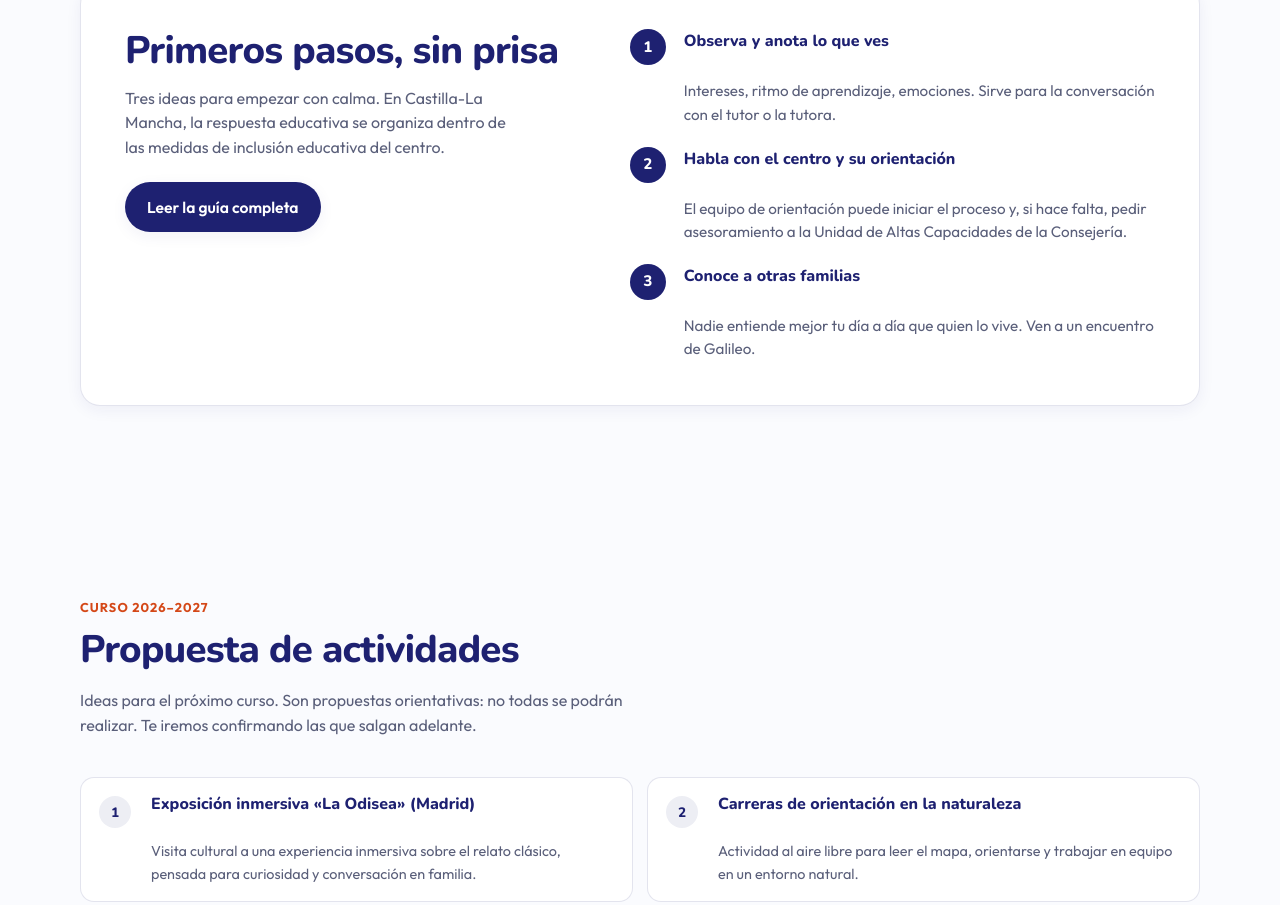
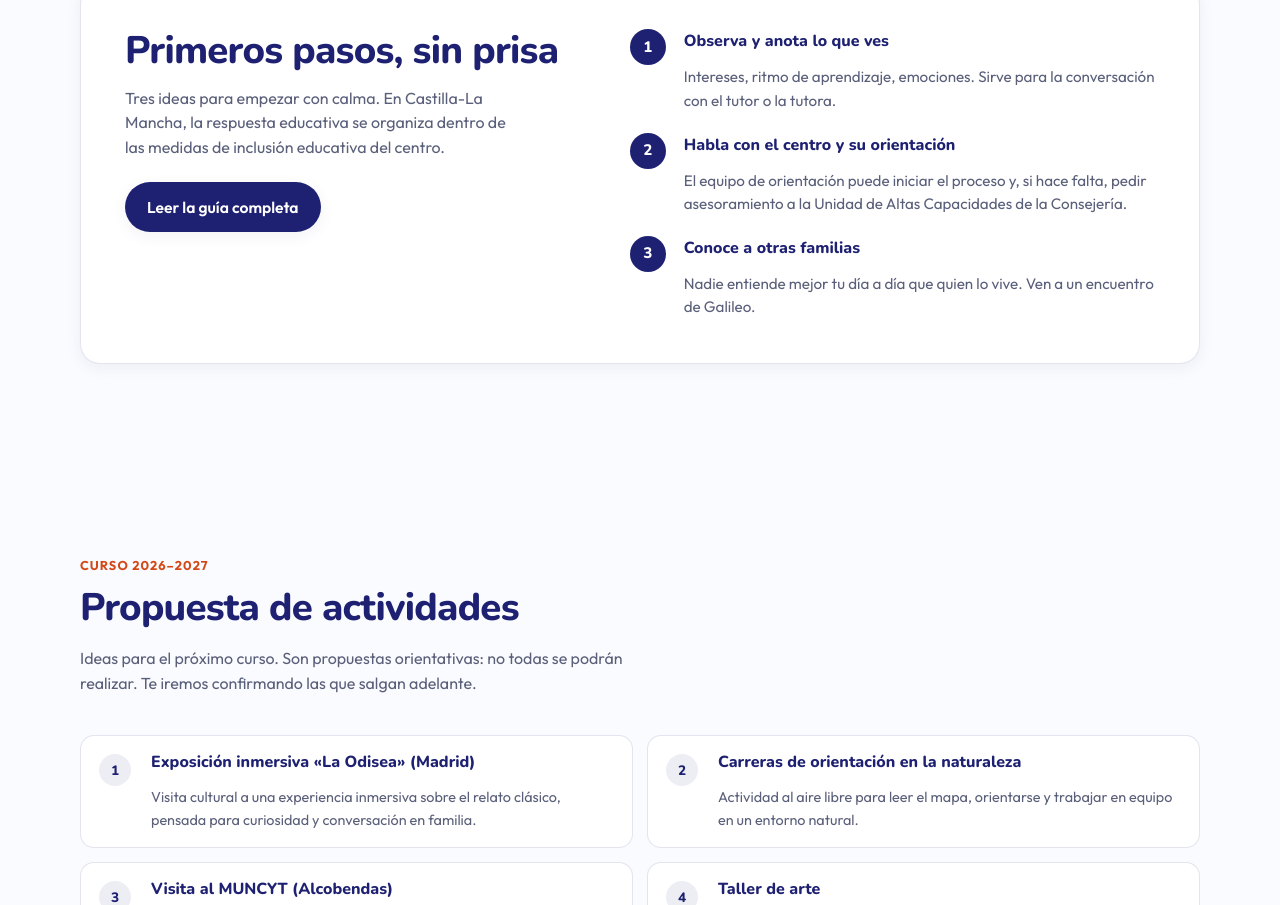
Before and after one commit to joserra15/asociaciongalileoaltascapacidades, a plain HTML site: page index.html in a window 1280 px wide. Shown: the part 1795-2700 px from the top of the page. Drawn offline with nearby package versions, Linux system fonts and the light colour scheme.

Commit message:
Ajustar espaciado vertical entre título y descripción en pasos
Usar column-gap para no separar título y texto en filas del grid.

Co-authored-by: joserra15 <joserra15@users.noreply.github.com>

```diff
--- a/css/styles.css
+++ b/css/styles.css
@@ -1813,7 +1813,8 @@ a.cta:hover {
 .steps-list li {
   display: grid;
   grid-template-columns: 40px 1fr;
-  gap: 14px;
+  column-gap: 14px;
+  row-gap: 0;
   align-items: start;
   counter-increment: step;
 }
@@ -1867,7 +1868,8 @@ a.cta:hover {
 .activity-list li {
   display: grid;
   grid-template-columns: 40px 1fr;
-  gap: 12px;
+  column-gap: 12px;
+  row-gap: 0;
   align-items: start;
   background: var(--surface);
   border: 1px solid var(--line);
```
